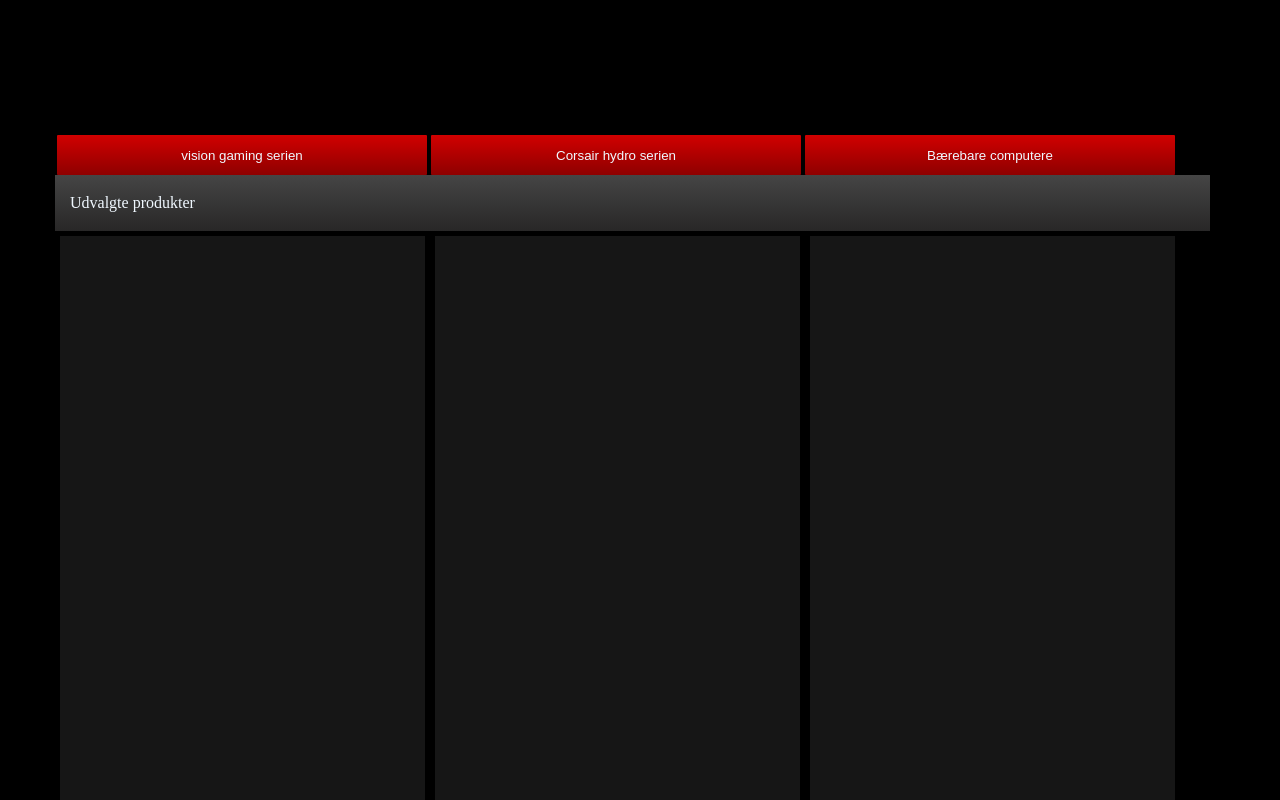
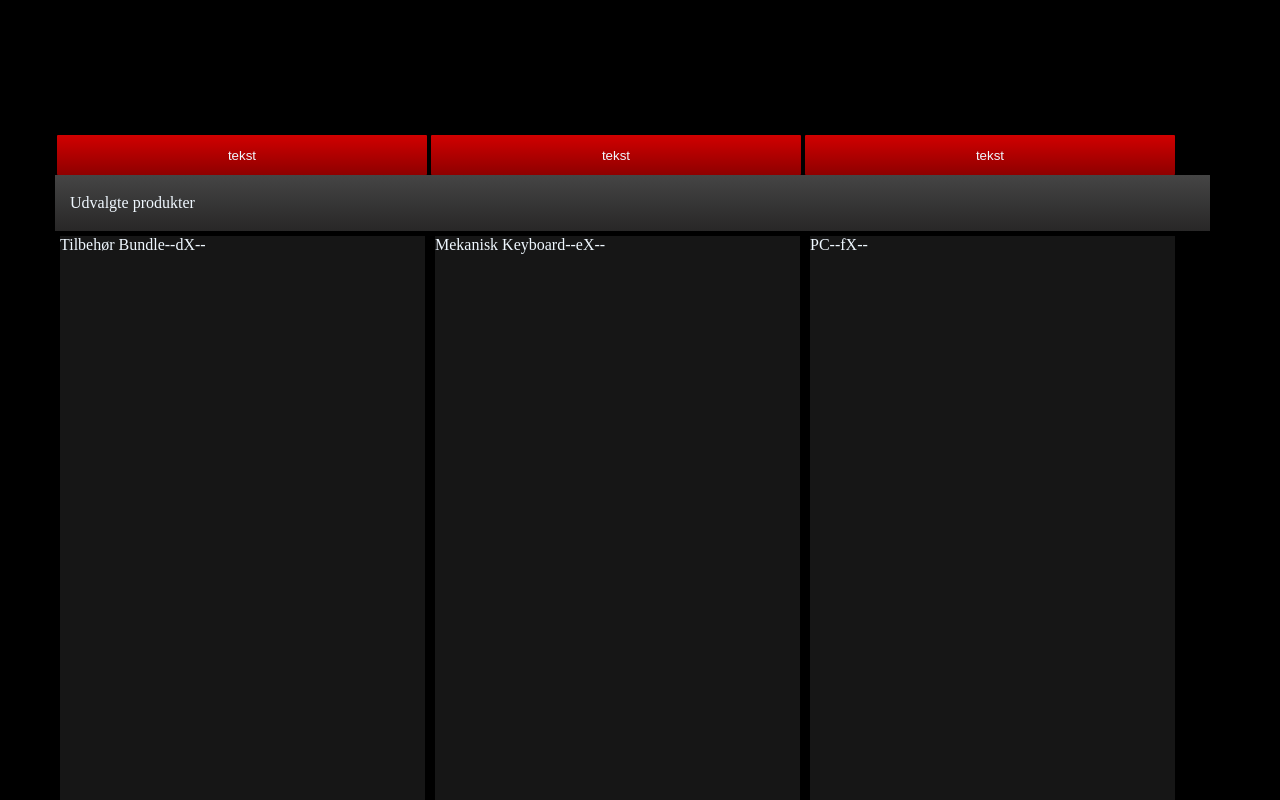
Before and after one commit to CodeDunkey/ReactTypescriptProject2023, a React (Create React App) app in the folder mm-vision/: page / in a window 1280 px wide. Shown: the part 780-1580 px from the top of the page. Built offline with nearby package versions, Linux system fonts and the light colour scheme.

Commit message:
12.12.2023 15:27

```diff
--- /dev/null
+++ b/mm-vision/src/components/Button/Button.tsx
@@ -0,0 +1,3 @@
+export default function Button(){
+    return(<button className='optionButton'>tekst</button> )
+}
--- a/mm-vision/src/components/Header/Header.tsx
+++ b/mm-vision/src/components/Header/Header.tsx
@@ -1,9 +1,7 @@
 import './Header.scss'
+import Menu from './Menu/Menu'
+import TextArea from '../TextArea/TextArea'
 
-const headerTitle = <div className='headerWrapperTitle'>
-    <div className='headerTitle1'>WWW.MM-Gaming.dk</div>
-    <div className='headerTitle2'>Kontakt os på tlf. 70221744</div>
-</div>
 
 const headerCart = <div className='headerWrapperCart'>
     <div className='picture'></div>
@@ -17,31 +15,12 @@ const headerCart = <div className='headerWrapperCart'>
     </div>
 </div>
 
-const headerMenu = <div className='headerWrapperMenu'>
-    <nav className='menu'>
-        <div className='itemWrapper'>
-            <div className='menuItem'>STATIONÆRE</div>|
-            <div className='menuItem'>BÆRBARE</div>|
-            <div className='menuItem'>HARDWARE</div>|
-            <div className='menuItem'>TILBEHØR</div>|
-            <div className='menuItem'>SOFTWARE</div>
-        </div>
-
-        <div className='searchWrapper'>
-            <div className='searchInput'> {/* placeholder='Søg her */}
-
-            <button className='searchButton'>Søg</button>
-            </div>
-        </div>
-    </nav>
-</div>
-
 export default function Header(){
     return(
         <div className='headerWrapper'>
-            {headerTitle}
+            <TextArea />
             {headerCart}
-            {headerMenu}
+            <Menu />
         </div>
     )
 }
--- /dev/null
+++ b/mm-vision/src/components/Header/Menu/Menu.tsx
@@ -0,0 +1,22 @@
+export default function Menu() {
+    return (
+        <div className='headerWrapperMenu'>
+            <nav className='menu'>
+                <div className='itemWrapper'>
+                    <div className='menuItem'>STATIONÆRE</div>|
+                    <div className='menuItem'>BÆRBARE</div>|
+                    <div className='menuItem'>HARDWARE</div>|
+                    <div className='menuItem'>TILBEHØR</div>|
+                    <div className='menuItem'>SOFTWARE</div>
+                </div>
+
+                <div className='searchWrapper'>
+                    <div className='searchInput'> {/* placeholder='Søg her */}
+
+                        <button className='searchButton'>Søg</button>
+                    </div>
+                </div>
+            </nav>
+        </div>
+    )
+}
--- /dev/null
+++ b/mm-vision/src/components/Main/Banner/Banner.tsx
@@ -0,0 +1,3 @@
+export default function Banner (){
+    return(<div className='banner'>Udvalgte produkter</div>)
+}
--- a/mm-vision/src/components/Main/Main.scss
+++ b/mm-vision/src/components/Main/Main.scss
@@ -82,6 +82,7 @@
             // justify-content: center;
             // align-items: center;
             // background-image: url("./pc.png");
+            color: aliceblue;
             background-color: #161616;
             background-repeat: no-repeat;
             height: 660px;
--- a/mm-vision/src/components/Main/Main.tsx
+++ b/mm-vision/src/components/Main/Main.tsx
@@ -1,43 +1,21 @@
 import { useState } from 'react'
 import MainPicture from './MainPicture/MainPicture'
 import ProductViewTop from './ProductViewTop/ProductViewTop'
+import InfoBar from './InfoBar/InfoBar'
+import SeriesOption from './SeriesOption/SeriesOption'
+import Banner from './Banner/Banner'
+import ProductViewBottom from './ProductViewBottom/ProductViewBottom'
 import './Main.scss'
-
-
-
-
-const infoBarTop = <div className='infoBarTop'>
-Gratis Fragt |
-1-3 dages produktionstid |
-Salg Til Private, erhverv og ean |
-En del af mm-vision
-</div>
-
-
-
-const seriesOption = <div className='seriesOptionWrapper'>
-    <button className='optionButton'>vision gaming serien</button>
-    <button className='optionButton'>Corsair hydro serien</button>
-    <button className='optionButton'>Bærebare computere</button>
-</div>
-
-const banner = <div className='banner'>Udvalgte produkter</div>
-
-const productViewbottom = <div className='productViewbottomWrapper'>
-    <div className='productViewBottom'></div>
-    <div className='productViewBottom'></div>
-    <div className='productViewBottom'></div>
-</div>
 
 export default function Main(){
     return(
         <div className='main'>
             <MainPicture />
-            {infoBarTop}
+            <InfoBar />
             <ProductViewTop />
-            {seriesOption}
-            {banner}
-            {productViewbottom}
+            <SeriesOption />
+            <Banner />
+            <ProductViewBottom />
         </div>
     )
 }
--- /dev/null
+++ b/mm-vision/src/components/Main/ProductViewBottom/ProductViewBottom.tsx
@@ -0,0 +1,13 @@
+import '../Main.scss'
+import { productList } from '../../../Data/ProductList'
+export default function ProductViewBottom() {
+    const listSlice = productList.slice(3, 6)
+    console.log(listSlice);
+    const product = listSlice.map((item) => {
+        return(<div className='productViewBottom'>{item.type}--{item.model}--</div>)
+    })
+
+    return (
+        <div className='productViewbottomWrapper'> {product}</div>
+    )
+}
--- /dev/null
+++ b/mm-vision/src/components/Main/SeriesOption/SeriesOption.tsx
@@ -0,0 +1,12 @@
+import Button from "../../Button/Button"
+
+
+
+
+export default function SeriesOption(){
+    return(<div className='seriesOptionWrapper'>
+        <Button />
+        <Button />
+        <Button />
+    </div>)
+}
--- /dev/null
+++ b/mm-vision/src/components/TextArea/TextArea.tsx
@@ -0,0 +1,6 @@
+export default function TextArea(){
+    return(<div className='headerWrapperTitle'>
+    <div className='headerTitle1'>WWW.MM-Gaming.dk</div>
+    <div className='headerTitle2'>Kontakt os på tlf. 70221744</div>
+</div>)
+}
```
